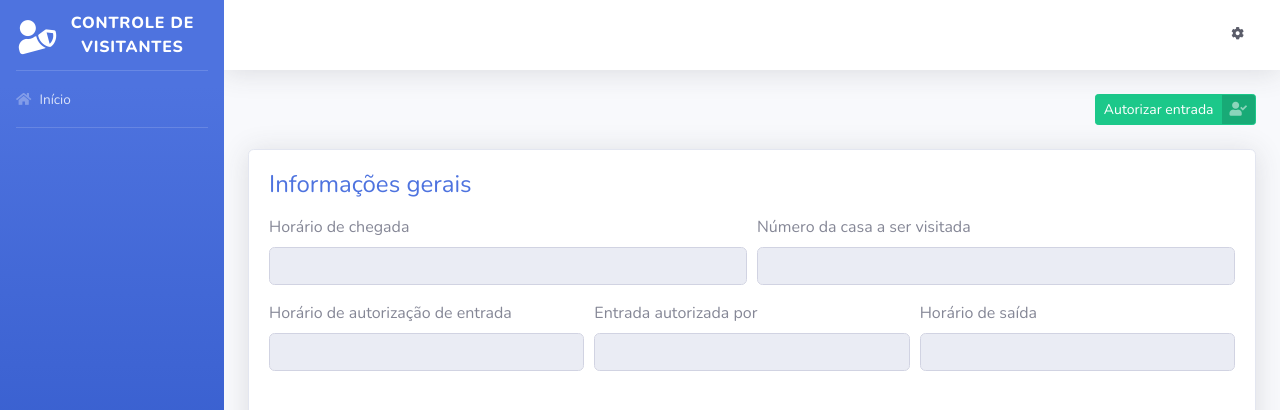
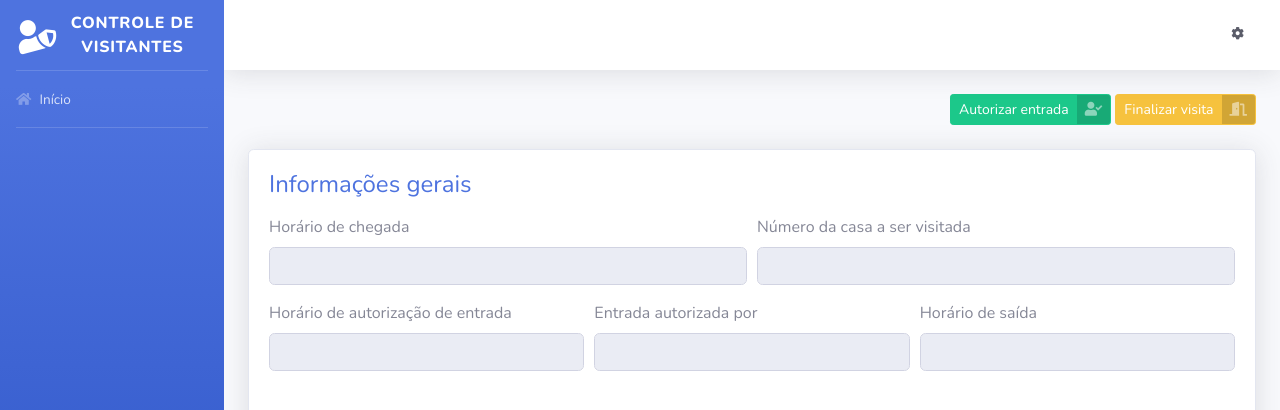
Before and after one commit to carvalhocaio/controle-visitantes, a Django app: template templates/informacoes_visitante.html in a window 1280 px wide. Shown: the top 410 px of the page. Run offline with Django 3.2, Linux system fonts and the light colour scheme; the template is opened without the code that fills it: values that come from a table or form of the project are taken from there, others are empty; some libraries are stand-ins or nearby versions.

Commit message:
Alterando template para exibir botão e modal para finalizar visita

```diff
--- a/templates/informacoes_visitante.html
+++ b/templates/informacoes_visitante.html
@@ -16,6 +16,15 @@
           <i class="fas fa-user-check"></i>
         </span>
       </a>
+
+      <a href="#" class="btn btn-warning btn-icon-split btn-sm" data-toggle="modal" data-target="#modal2">
+        <span class="text">Finalizar visita</span>
+
+        <span class="icon text-white-50">
+          <i class="fas fa-door-open"></i>
+        </span>
+      </a>
+
     </div>
   </div>
 
@@ -170,5 +179,32 @@
       </div>
     </div>
   </div>
+
+  <div class="modal fade" id="modal2" tabindex="-1" role="dialog" aria-labelledby="exampleModalLabel" aria-hidden="true">
+    <div class="modal-dialog" role="document">
+      <div class="modal-content">
+        <div class="modal-header">
+          <h5 class="modal-title" id="exampleModalLabel">Finalizar visita</h5>
+          <button type="button" class="close" data-dismiss="modal" aria-label="Close">
+            <span aria-hidden="true">&times;</span>
+           </button>
+        </div>
+
+        <div class="modal-body">
+          <div class="modal-body">
+            <h5 class="mb-3">Realmente deseja encerrar a visita?</h5>
+            <form method="post" action="{% url 'finalizar_visita' id=visitante.id %}">
+            {% csrf_token %}
+              <input hidden>
+              <div class="modal-footer">
+                <button type="button" class="btn btn-secondary" data-dismiss="modal">Cancelar</button>
+                <button type="submit" class="btn btn-primary">Finalizar visita</button>
+              </div>
+            </form>
+          </div>
+        </div>
+      </div>
+    </div>
+</div>
 </div>
 {% endblock %}
```
